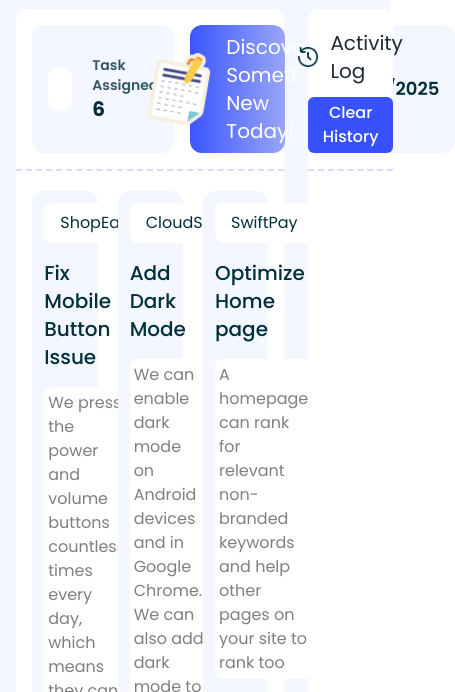
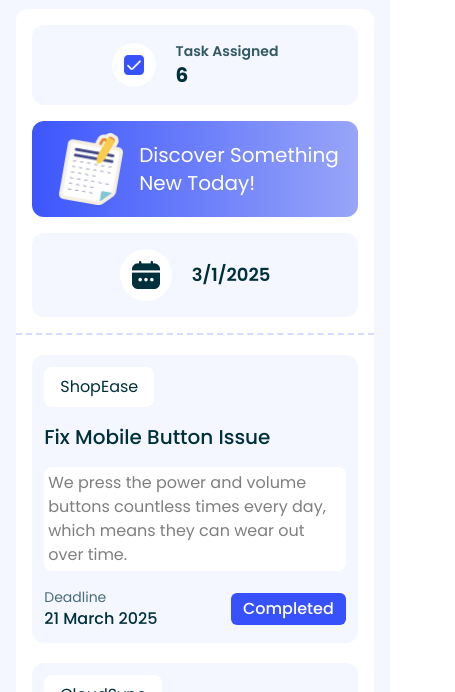
Before and after one commit to Firoz800528/Assignment-5, a plain HTML site: page index.html in a window 390 px wide. Shown: the part 75-767 px from the top of the page, 455 px wide, since content can reach past the window. Drawn offline with nearby package versions, Linux system fonts and the light colour scheme.

Commit message:
sixth commit

```diff
--- a/index.html
+++ b/index.html
@@ -34,9 +34,9 @@
                 </div>
             </div>
         </nav>
-        <main class="flex gap-6 mt-3 ">
-            <section class="bg-white rounded-xl w-3/4">
-                <div class="flex justify-between gap-4 p-4">
+        <main class="flex flex-col lg:flex-row gap-6 mt-3 ">
+            <section class="bg-white rounded-xl lg:w-3/4">
+                <div class="flex flex-col lg:flex-row justify-between gap-4 p-4">
                     <div class="flex gap-5 items-center justify-center bg-[#F4F7FF]  p-4 rounded-xl">
                         <div class="bg-white p-3 rounded-full">
                             <img src="assets/checkbox.png" alt="" class="h-5 w-5">
@@ -46,7 +46,7 @@
                             <h1 id="task-number" class="text-xl font-bold text-[#00303C]">6</h1>
                         </div>
                     </div>
-                    <div id="next-btn" class="cursor-pointer flex items-center justify-center gap-2 p-2 bg-gradient-to-r from-[#3C56FD] to-[#98A5F8] rounded-xl w-2/5">
+                    <div id="next-btn" class="cursor-pointer flex items-center justify-center gap-2 p-2 bg-gradient-to-r from-[#3C56FD] to-[#98A5F8] rounded-xl lg:w-2/5">
                         <img src="assets/board.png" alt="" class="h-20 w-20">
                         <h1 class="text-xl text-white">Discover Something <br> New Today!</h1>
                     </div>
@@ -60,7 +60,7 @@
                     </div>
                 </div>
                 <hr class="border-t-2 border-dashed border-[#D7DCFF] mb-1">
-                <div class="grid grid-cols-3 gap-5 p-4">
+                <div class="grid grid-cols-1 lg:grid-cols-3 gap-5 p-4">
                     <div class="flex flex-col items-start gap-4 bg-[#F4F7FF] p-3 rounded-xl">
                         <h3 class="text-base bg-white py-2 px-4 rounded-lg text-[#00303C]">ShopEase</h3>
                         <h1 id="card-heading-1" class="text-xl text-[#00303C] font-[500]">Fix Mobile Button Issue </h1>
@@ -153,7 +153,7 @@
                     </div>
                 </div>
             </section>
-            <section class="flex gap-4 flex-col items-center bg-white rounded-xl  w-1/4">
+            <section class="flex gap-4 flex-col items-center bg-white rounded-xl lg:w-1/4">
                 <div class="mt-5 flex flex-col gap-3 ">
                 <div class="flex items-center justify-center gap-3">
                     <img src="assets/activity.png" alt="" class="h-5 w-5">
```
